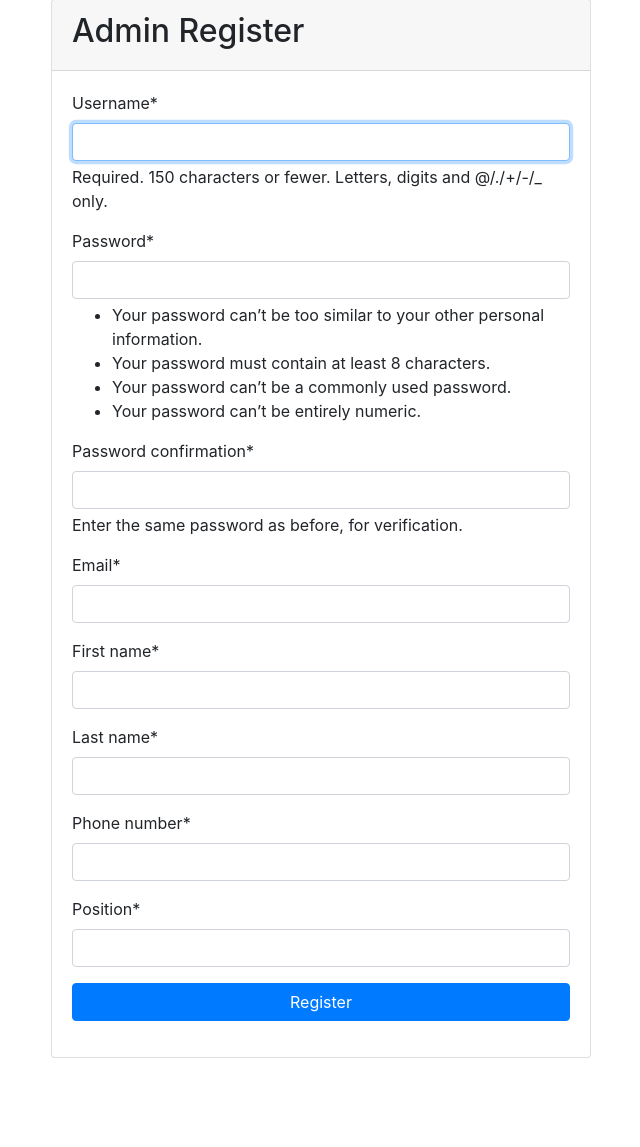
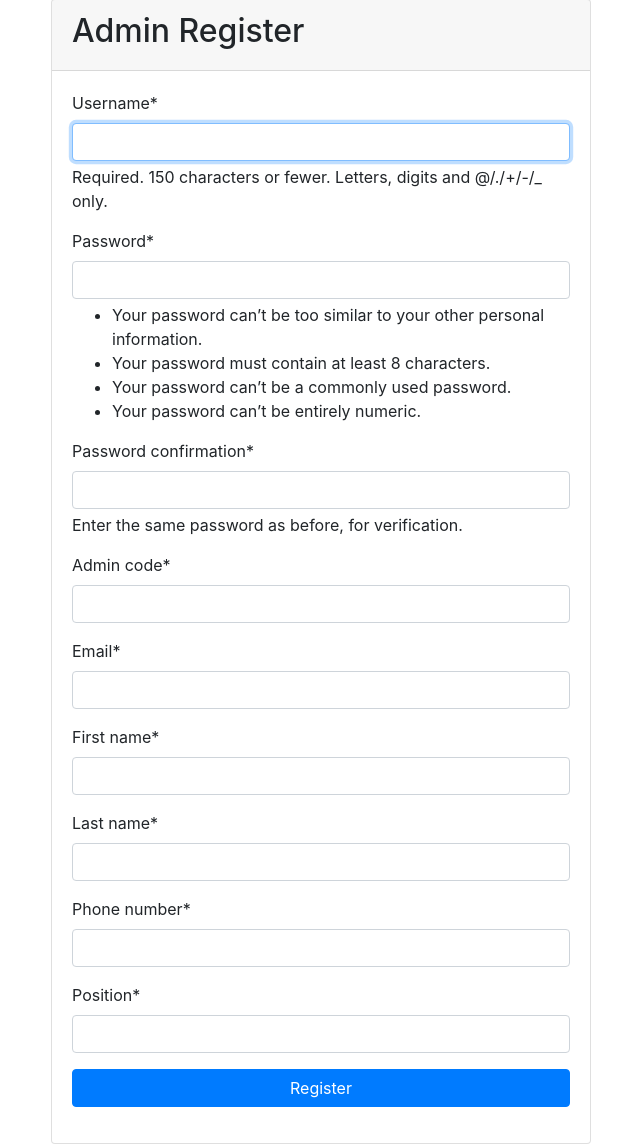
Before and after one commit to billwhite16/custom_user, a Django app: page /accounts/register/admin_register/ in a window 1280 px wide. Shown: the part 49-1196 px from the top of the page, without its empty margins (319-959 px from the left). Before the commit the page ends 1107 px from the top, so only its background shows below. Run offline with Django 4.2, Linux system fonts and the light colour scheme; parts of the project's set-up code (start-up, migrations or seed data) failed here and were passed over; some libraries are stand-ins or nearby versions.

Commit message:
Third Commit

```diff
--- a/accounts/admin.py
+++ b/accounts/admin.py
@@ -1,8 +1,9 @@
 from django.contrib import admin
-from .models import User, Customer, Employee
+from .models import User, Customer, Employee, CustomerId
 
 # Register your models here.
 
 admin.site.register(User)
 admin.site.register(Customer)
+admin.site.register(CustomerId)
 admin.site.register(Employee)
--- a/accounts/forms.py
+++ b/accounts/forms.py
@@ -1,9 +1,10 @@
 from django.contrib.auth.forms import UserCreationForm
 from django import forms
 from django.db import transaction
-from .models import User, Admin, Customer, Employee
+from .models import User, Admin, Customer, Employee, CustomerId
 from django.conf import settings
 
+"""
 #the user will have to enter the admin code inorder to register as admin
 class AdminCodeForm(forms.Form):
     admin_code = forms.CharField(max_length=50)
@@ -12,9 +13,11 @@ class AdminCodeForm(forms.Form):
         if admin_code != settings.ADMIN_CODE:
             raise forms.ValidationError('Invalid admin code')
         return admin_code
+"""
 
 #admin registration form
 class AdminSignUpForm(UserCreationForm):
+    admin_code = forms.CharField(max_length=50)
     email = forms.EmailField(required=True)
     first_name = forms.CharField(required=True)
     last_name = forms.CharField(required=True)
@@ -30,6 +33,13 @@ class AdminSignUpForm(UserCreationForm):
         if User.objects.filter(email=email).exists():
             raise forms.ValidationError('This email address is already in use.')
         return email
+
+    #verify admin code
+    def clean_admin_code(self):
+        admin_code = self.cleaned_data.get('admin_code')
+        if admin_code != settings.ADMIN_CODE:
+            raise forms.ValidationError('Invalid admin code')
+        return admin_code
 
     @transaction.atomic
     def save(self):
@@ -48,6 +58,7 @@ class AdminSignUpForm(UserCreationForm):
         return user
 
 class CustomerSignUpForm(UserCreationForm):
+    customer_id = forms.IntegerField(required=True)
     email = forms.EmailField(required=True)
     first_name = forms.CharField(required=True)
     last_name = forms.CharField(required=True)
@@ -57,11 +68,23 @@ class CustomerSignUpForm(UserCreationForm):
     class Meta(UserCreationForm.Meta):
         model = User
 
+    #verify email
     def clean_email(self):
         email = self.cleaned_data.get('email')
         if User.objects.filter(email=email).exists():
             raise forms.ValidationError('This email address is already in use.')
         return email
+
+    #verify customer id
+    def clean_customer_id(self):
+        customer_id = self.cleaned_data.get('customer_id')
+        if not CustomerId.objects.filter(customer_id=customer_id).exists():
+            raise forms.ValidationError('Invalid Customer ID')
+
+        if Customer.objects.filter(customer_id=customer_id).exists():
+            raise forms.ValidationError('This customer ID is already in use.')
+
+        return customer_id
 
     @transaction.atomic
     def save(self):
@@ -72,6 +95,7 @@ class CustomerSignUpForm(UserCreationForm):
         user.last_name = self.cleaned_data.get('last_name')
         user.save()
         customer = Customer.objects.create(user=user)
+        customer.customer_id= self.cleaned_data.get('customer_id')
         customer.phone_number=self.cleaned_data.get('phone_number')
         customer.location=self.cleaned_data.get('location')
         customer.save()
--- a/accounts/models.py
+++ b/accounts/models.py
@@ -15,8 +15,12 @@ class Admin(models.Model):
     phone_number = models.CharField(max_length=20)
     position = models.CharField(max_length=20)
 
+class CustomerId(models.Model):
+    customer_id = models.IntegerField(primary_key=True)
+    customer_name = models.CharField(max_length=150)
 class Customer(models.Model):
     user = models.OneToOneField(User, on_delete = models.CASCADE, primary_key = True)
+    customer_id = models.IntegerField(default=0)
     phone_number = models.CharField(max_length=20)
     location = models.CharField(max_length=20)
 
--- a/accounts/urls.py
+++ b/accounts/urls.py
@@ -4,7 +4,7 @@ from .import  views
 urlpatterns=[
      #registration urls
      path('register/', views.register, name='register'),
-     path('register/admin_validate/', views.admin_validate, name='admin_validate'),
+     #path('register/admin_validate/', views.admin_validate, name='admin_validate'),
      path('register/admin_register/',views.admin_register, name='admin_register'),
      path('register/customer_register/', views.customer_register, name='customer_register'),
      path('register/employee_register/', views.employee_register, name='employee_register'),
--- a/accounts/views.py
+++ b/accounts/views.py
@@ -1,17 +1,15 @@
 from django.contrib.auth import login, logout, authenticate
 from django.shortcuts import redirect, render
 from django.contrib import messages
-from . forms import AdminCodeForm, AdminSignUpForm, CustomerSignUpForm, EmployeeSignUpForm
+from . forms import AdminSignUpForm, CustomerSignUpForm, EmployeeSignUpForm
 from django.contrib.auth.forms import AuthenticationForm
 from django.conf import settings
-from .decorators import admin_code_entered
-
 
 #register general view
 def register(request):
     return render(request, 'register.html')
 
-
+"""
 #version1-the admin registration validation view
 def admin_validate(request):
     form = AdminCodeForm(request.POST or None)
@@ -21,6 +19,7 @@ def admin_validate(request):
         else:
             form.add_error('admin_code', 'Incorrect admin code.')
     return render(request, 'admin_code.html', {'form': form})
+"""
 
 #@admin_code_entered
 def admin_register(request):
--- a/templates/admin_code.html
+++ b/templates/admin_code.html
@@ -21,7 +21,7 @@
                 </div>
                 <div class="card-body">
 
-                    <form action="{% url 'admin_validate' %}" method="POST">
+                    <form action="{% url 'admin_register' %}" method="POST">
                       {% csrf_token %}
                         <div class="form-group">
                             {{form|crispy }}
--- a/templates/admin_register.html
+++ b/templates/admin_register.html
@@ -21,27 +21,12 @@
                   <h2>Admin Register</h2>
                 </div>
                 <div class="card-body">
-                    <form class="my-class", action="{% url 'admin_register' %}" method="POST" novalidate>
+                    <form class="my-class" action="{% url 'admin_register' %}"method="POST" novalidate>
                       {% csrf_token %}
-                      <!--
-                          {% for field in form.visible_fields %}
-                           <div class="form-group">
-                               {{ field.label_tag }}
-                                  {% render_field field class="form-control" %}
-                                    {% for error in field.errors %}
-                                      <span style="color:red">{{ error }}</span>
-                                    {% endfor %}
-                          {% endfor %}
-                             <input type="submit" value="Register" class="btn btn-block btn-primary">
-                           </div>
-                          -->
-
                            <div class="form-group">
                               {{form|crispy}}
                               <input type="submit" value="Register" class="btn btn-block btn-primary">
                            </div>
-
-
                     </form>
                  </div>
                     </div>
--- a/templates/register.html
+++ b/templates/register.html
@@ -21,7 +21,7 @@
                 <div class="card-body">
                     <div class="row">
                       <div class="col-lg-6">
-                        <a type="button" class="btn btn-block" href="{% url 'admin_validate' %}">I am an admin</a>
+                        <a type="button" class="btn btn-block" href="{% url 'admin_register' %}">I am an admin</a>
                        </div>
                        <div class="col-lg-6">
                         <a type="button" class="btn btn-block" href="{% url 'customer_register' %}">I am a customer</a>
```
Also changed, not shown: accounts/decorators.py (+21 -2 lines), accounts/migrations/0001_initial.py, accounts/migrations/0002_admin.py (deleted), accounts/migrations/0002_alter_customer_customer_id.py (added), accounts/migrations/0003_user_is_admin.py (deleted), db.sqlite3.
